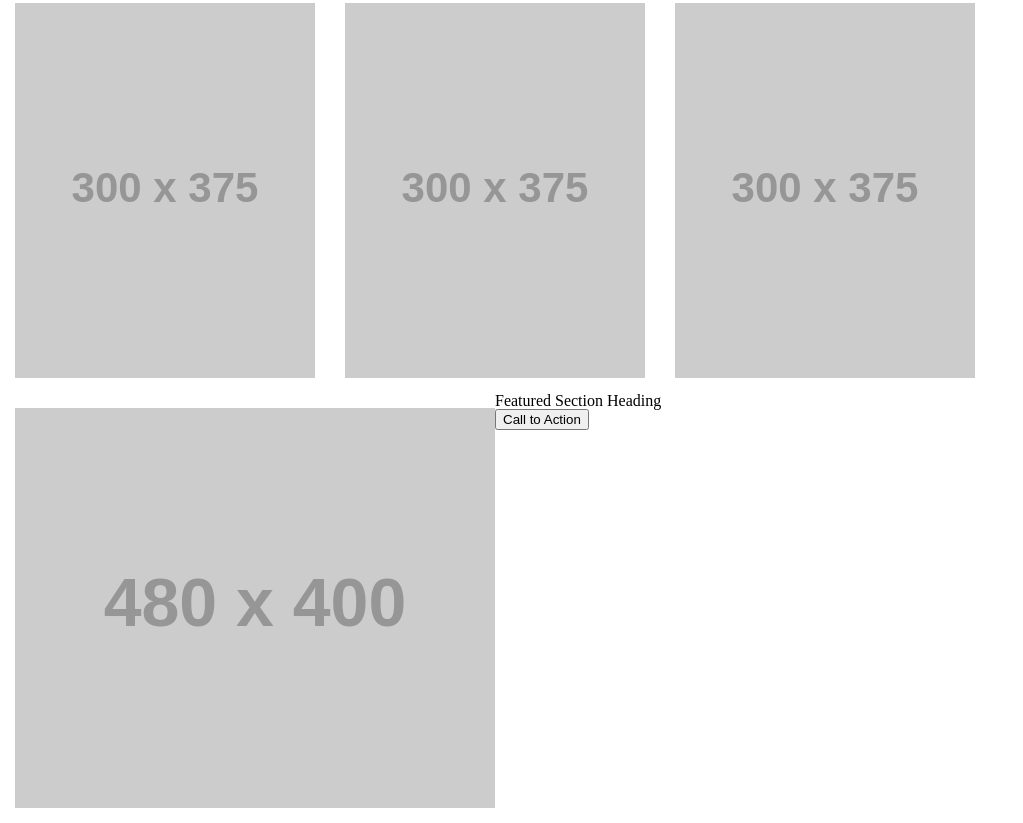
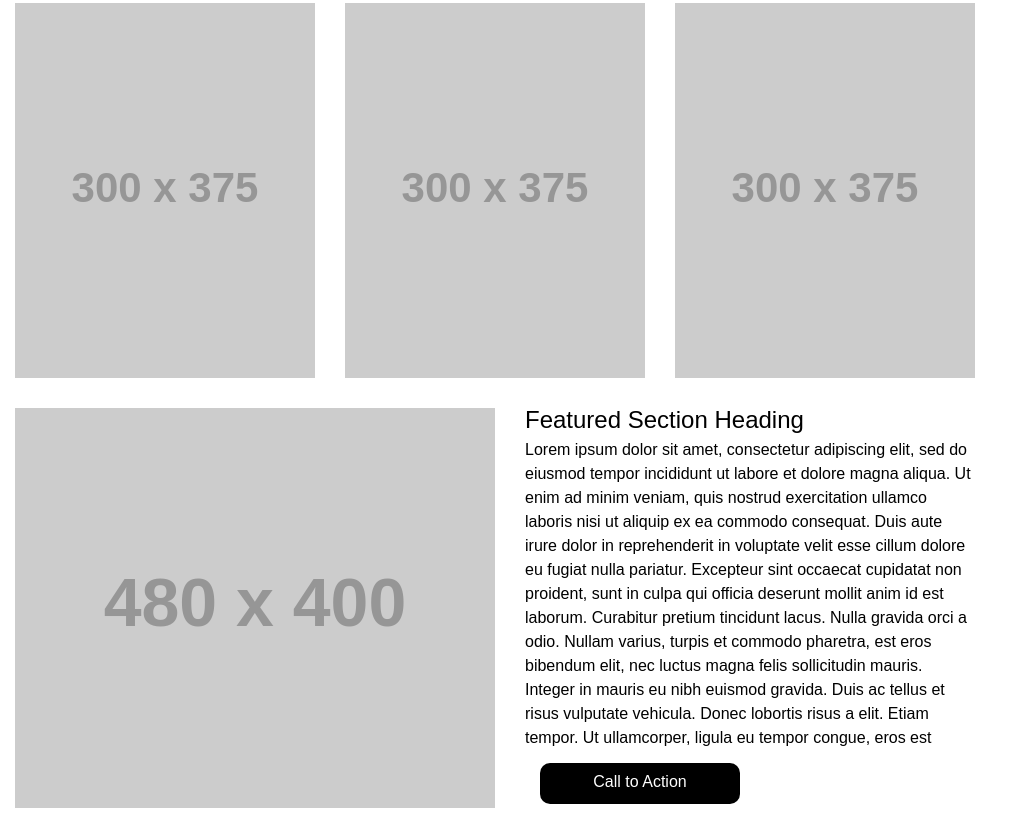
Before and after one commit to jswill88/wireframe-exercise, a plain HTML site: page index.html in a window 1280 px wide. Shown: the part 610-1433 px from the top of the page, without its empty margins (0-1023 px from the left). Drawn offline with Linux system fonts and the light colour scheme; placeholder pictures from the web are drawn by us.

Commit message:
Finish body css

```diff
--- a/css/style.css
+++ b/css/style.css
@@ -1,4 +1,6 @@
-
+body {
+  font-family: Arial, Helvetica, sans-serif;
+}
 header {
   background-color:black;
   width: 100%;
@@ -21,7 +23,6 @@ nav li {
   display: inline;
   margin: 47px;
   color: white;
-  font-family: Arial, Helvetica, sans-serif;
 }
 main {
   margin: 15px;
@@ -32,7 +33,7 @@ main img:nth-of-type(1) {
 main section:nth-of-type(1) {
   width: 960px;
   height: 375px;
-  margin: 15px 0 15px 0;
+  margin: 15px 0 0 0;
   overflow: auto;
 }
 main section:nth-of-type(1) img {
@@ -44,8 +45,47 @@ main section:nth-of-type(1) img:nth-last-of-type(1){
 }
 main section:last-of-type {
   width: 960px;
-  margin: 15px 0 15px 0;
+  height: 400px;
+  margin: 30px 0 15px 0;
 }
 main section:last-of-type img {
   float: left;
+  margin: 0 30px 0 0;
 }
+main section:last-of-type section {
+  width: 450px;
+  height: 340px;
+  margin: 0;
+}
+h3 {
+  font-size: 1.5em;
+  height: 30px;
+  margin-bottom: 0;
+}
+article {
+  height: 310px;
+  overflow: scroll;
+}
+p {
+  height: 30px;
+  background-color: black;
+  color: white;
+  float: left;
+  margin: 15px 15px 0 15px;
+  width: 200px;
+  text-align: center;
+  border-radius: 10px;
+  padding-top: 11px;
+  transition: 350ms;
+
+}
+p:hover {
+  color: black;
+  background-color: white;
+  border: solid 2px black;
+  width: 196px;
+  height: 26px;
+}
+article {
+  line-height: 1.5em;
+}
--- a/index.html
+++ b/index.html
@@ -32,9 +32,17 @@
     </section>
     <section>
       <img id="featured-section" src="https://via.placeholder.com/480x400" />
-      <h3>Featured Section Heading</h3>
-      <article></article>
-      <button>Call to Action</button>
+      <section>
+          <h3>Featured Section Heading</h3>
+
+          <article>
+          Lorem ipsum dolor sit amet, consectetur adipiscing elit, sed do eiusmod tempor incididunt ut labore et dolore magna aliqua. Ut enim ad minim veniam, quis nostrud exercitation ullamco laboris nisi ut aliquip ex ea commodo consequat. Duis aute irure dolor in reprehenderit in voluptate velit esse cillum dolore eu fugiat nulla pariatur. Excepteur sint occaecat cupidatat non proident, sunt in culpa qui officia deserunt mollit anim id est laborum.
+
+          Curabitur pretium tincidunt lacus. Nulla gravida orci a odio. Nullam varius, turpis et commodo pharetra, est eros bibendum elit, nec luctus magna felis sollicitudin mauris. Integer in mauris eu nibh euismod gravida. Duis ac tellus et risus vulputate vehicula. Donec lobortis risus a elit. Etiam tempor. Ut ullamcorper, ligula eu tempor congue, eros est euismod turpis, id tincidunt sapien risus a quam. Maecenas fermentum consequat mi. Donec fermentum. Pellentesque malesuada nulla a mi. Duis sapien sem, aliquet nec, commodo eget, consequat quis, neque. Aliquam faucibus, elit ut dictum aliquet, felis nisl adipiscing sapien, sed malesuada diam lacus eget erat. Cras mollis scelerisque nunc. Nullam arcu. Aliquam consequat. Curabitur augue lorem, dapibus quis, laoreet et, pretium ac, nisi. Aenean magna nisl, mollis quis, molestie eu, feugiat in, orci. In hac habitasse platea dictumst.
+        </article>
+       </section>
+        <p>Call to Action</p>
+
     </section>
   </main>
   <footer>
```
